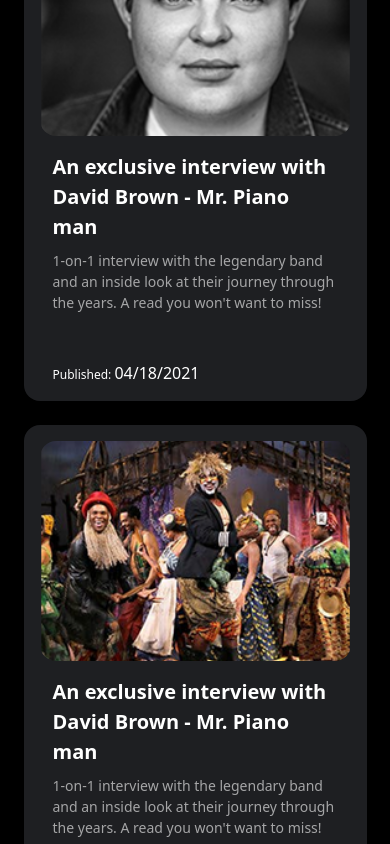
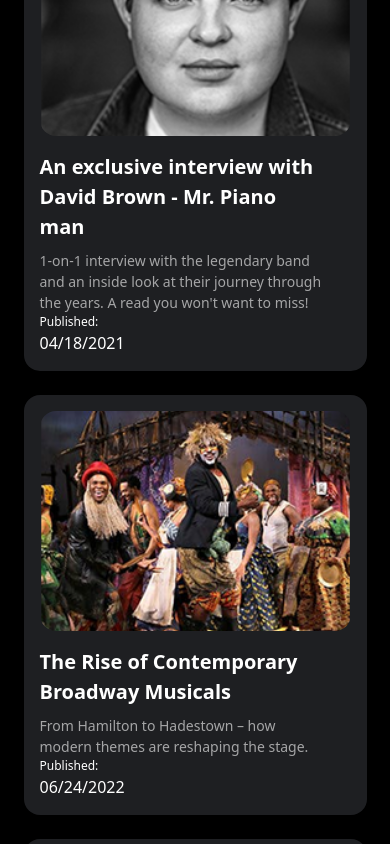
Before and after one commit to jrjrspnl/squad-react-06, a React (Vite) app in the folder Four-end-coders/: page / in a window 390 px wide. Shown: the part 1156-2000 px from the top of the page. Built offline with nearby package versions, Linux system fonts and the light colour scheme.

Commit message:
Addional Routing

```diff
--- a/Four-end-coders/src/components/Articles/ArticleCard.jsx
+++ b/Four-end-coders/src/components/Articles/ArticleCard.jsx
@@ -6,26 +6,30 @@ const ArticleCard = ({ article }) => {
     <>
       <Link
         to={`/article/${article.id}`}
-        className="bg-[#1E1F22] text-white rounded-[16px] p-4 overflow-hidden shadow-md flex-shrink-0 flex gap-4 flex-wrap flex-col sm:flex-row justify-center items-center"
+        className="bg-[#1E1F22] text-white rounded-[16px] p-4 overflow-hidden shadow-md flex-shrink-0 flex gap-4 flex-wrap flex-col sm:flex-row justify-center"
       >
         <img
           src={article.imageUrl}
           alt={article.title}
           className="w-[311px] sm:w-[251px] h-[220px] sm:h-[251px] flex-shrink-0 rounded-[16px] object-cover"
         />
-        <div className="w-[285px]">
+        <div className="w-[285px] flex flex-col justify-between">
+          <div>
             <h3 className="text-white font-open-sans text-xl font-semibold leading-normal mb-2">
               {article.title}
             </h3>
-          <p className="text-white/60 font-open-sans text-sm font-normal leading-normal mb-12">
+            <p className="text-white/60 font-open-sans text-sm font-normal leading-normal">
               {article.description}
             </p>
-          <p className="text-white font-open-sans text-xs font-normal leading-normal">
+          </div>
+          <div>
+            <p className="flex flex-col text-white font-open-sans text-xs font-normal leading-normal">
               Published:{" "}
               <span className="text-white font-open-sans text-base font-normal leading-normal">
                 {article.date}
               </span>
             </p>
+          </div>
         </div>
       </Link>
     </>
--- a/Four-end-coders/src/components/Articles/Articles.jsx
+++ b/Four-end-coders/src/components/Articles/Articles.jsx
@@ -36,7 +36,6 @@ const Articles = () => {
 
   const categories = ["All", ...[...new Set(articles.map((a) => a.category))]];
 
-  // ✅ FIXED: Pass actual filteredArticles to groupArticlesByCategory
   const groupedArticles = groupArticlesByCategory(filteredArticles);
 
   return (
--- a/Four-end-coders/src/components/Hero.jsx
+++ b/Four-end-coders/src/components/Hero.jsx
@@ -1,25 +1,61 @@
-import React from "react";
+import React, { useEffect, useState } from "react";
+import { useLocation, matchPath } from "react-router-dom";
 import heroBg from "../assets/images/thebeatles.jpg";
+import CategoryButtons from "./NewsPage/CategorySearch";
+import ReadMore from "./ReadMore";
+import { getEvents } from "../services/events";
+
 const Hero = () => {
+  const location = useLocation();
+  const match = matchPath("/article/:id", location.pathname);
+  const isNewsPage = !!match;
+  const articleId = match?.params?.id;
+
+  const [allArticles, setAllArticles] = useState([]);
+  const [currentArticleId, setCurrentArticleId] = useState(null);
+  const [loading, setLoading] = useState(false);
+
+  useEffect(() => {
+    const fetchData = async () => {
+      if (isNewsPage && articleId) {
+        setLoading(true);
+        try {
+          const articles = await getEvents();
+          setAllArticles(articles);
+          const current = articles.find((a) => String(a.id) === articleId);
+          if (current) {
+            setCurrentArticleId(current.id);
+          }
+        } catch (error) {
+          console.error("Failed to fetch articles:", error);
+        } finally {
+          setLoading(false);
+        }
+      }
+    };
+
+    fetchData();
+  }, [isNewsPage, articleId]);
+
   return (
     <div className="w-full h-screen relative text-white">
-      <img src={heroBg} alt="" className="w-full h-full object-cover " />
+      <img src={heroBg} alt="" className="w-full h-full object-cover" />
       <div className="absolute w-full h-full inset-0 bg-gray-900/30">
-        <div className="flex w-full h-full items-end justify-center inset-0 bg-gradient-to-b from-transparent to-black/100 ">
-          <div className="w-[1200px] p-4 xl:px-0">
-            <h1 className="text-4xl font-bold">Interview with the Beatles</h1>
-            <div className="mt-4 max-w-md">
-              <p className="text-sm sm:text-medium">
-                1-on-1 interview with the legendary band and an inside look at
-                their journey through out the years.{" "}
-              </p>
-              <div className="mt-8 mb-15">
-                <button className="w-full sm:w-[150px] bg-gradient-to-r from-[#C22026] to-[#C400CB] hover:bg-gradient-to-r hover:from-[#C400CB] hover:to-[#C400CB] rounded-3xl py-3 cursor-pointer">
-                  Read more
-                </button>
-              </div>
+        <div className="flex w-full h-full items-end justify-center inset-0 bg-gradient-to-b from-transparent to-black/100">
+          {isNewsPage ? (
+            <div className="flex w-[1200px] h-full pb-9 inset-0 items-end">
+              {loading ? (
+                <></>
+              ) : (
+                <CategoryButtons
+                  allArticles={allArticles}
+                  currentArticleId={currentArticleId}
+                />
+              )}
             </div>
-          </div>
+          ) : (
+            <ReadMore />
+          )}
         </div>
       </div>
     </div>
--- /dev/null
+++ b/Four-end-coders/src/components/NewsPage/CategorySearch.jsx
@@ -0,0 +1,53 @@
+import { useNavigate } from "react-router-dom";
+
+const CategoryButtons = ({ allArticles, currentArticleId }) => {
+  const navigate = useNavigate();
+
+  if (!allArticles || allArticles.length === 0) return null;
+
+  const currentArticle = allArticles.find(
+    (a) => String(a.id) === String(currentArticleId)
+  );
+  if (!currentArticle) return null;
+
+  const currentCategory = currentArticle.category;
+
+  // Get latest article per category
+  const latestByCategory = allArticles.reduce((acc, article) => {
+    if (
+      !acc[article.category] ||
+      new Date(article.date) > new Date(acc[article.category].date)
+    ) {
+      acc[article.category] = article;
+    }
+    return acc;
+  }, {});
+
+  // Exclude current category
+  const otherCategoryArticles = Object.values(latestByCategory).filter(
+    (article) => article.category !== currentCategory
+  );
+
+  return (
+    <div className="flex flex-wrap gap-4 justify-center mt-8">
+      <button
+        onClick={() => navigate("/")}
+        className="border border-red-600 text-white rounded-full px-6 py-2 hover:bg-red-600 cursor-pointer"
+      >
+        All
+      </button>
+
+      {otherCategoryArticles.map((article) => (
+        <button
+          key={article.id}
+          onClick={() => navigate(`/article/${article.id}`)}
+          className="border border-red-600 text-white rounded-full px-6 py-2 hover:bg-red-600 cursor-pointer"
+        >
+          {article.category}
+        </button>
+      ))}
+    </div>
+  );
+};
+
+export default CategoryButtons;
--- a/Four-end-coders/src/components/NewsPage/NewsPage.jsx
+++ b/Four-end-coders/src/components/NewsPage/NewsPage.jsx
@@ -10,9 +10,11 @@ export default function NewsPage() {
   const [article, setArticle] = React.useState(null);
   const [related, setRelated] = React.useState([]);
   const [allArticles, setAllArticles] = React.useState([]);
+  const [isLoading, setIsLoading] = React.useState(true); // New loading state
 
   React.useEffect(() => {
     const fetchArticles = async () => {
+      setIsLoading(true); // Set loading to true before fetching
       const articles = await getEvents();
       setAllArticles(articles);
 
@@ -25,12 +27,31 @@ export default function NewsPage() {
         );
         setRelated(relatedArticles);
       }
+
+      setIsLoading(false); // Set loading to false after fetching is done
     };
 
     fetchArticles();
   }, [id]);
 
-  if (!article) return <p className="text-white text-center">Loading article...</p>;
+  if (isLoading) {
+    return (
+      <div className="bg-black text-white py-6 px-4 xl:px-0 flex flex-col items-center">
+        <div className="lg:w-[75rem] max-w-full">
+          <p className="text-white text-center">Loading article...</p>
+        </div>
+      </div>
+    );
+  }
+
+  if (!article)
+    return (
+      <div className="bg-black text-white py-6 px-4 xl:px-0 flex flex-col items-center">
+        <div className="lg:w-[75rem] max-w-full">
+          <p className="text-white text-center">Article not found.</p>
+        </div>
+      </div>
+    );
 
   return (
     <div className="bg-black text-white py-6 px-4 xl:px-0 flex flex-col items-center">
@@ -38,7 +59,9 @@ export default function NewsPage() {
         <div className="flex mb-8 justify-between flex-wrap">
           <ProfileCard />
           <div className="flex flex-col">
-            <span className="text-white text-right text-[12px]">Published:</span>
+            <span className="text-white text-right text-[12px]">
+              Published:
+            </span>
             <span className="text-white text-[14px]">{article.date}</span>
           </div>
         </div>
--- /dev/null
+++ b/Four-end-coders/src/components/ReadMore.jsx
@@ -0,0 +1,22 @@
+import React from "react";
+
+const ReadMore = () => {
+  return (
+    <div className="w-[1200px] p-4 xl:px-0">
+      <h1 className="text-4xl font-bold">Interview with the Beatles</h1>
+      <div className="mt-4 max-w-md">
+        <p className="text-sm sm:text-medium">
+          1-on-1 interview with the legendary band and an inside look at their
+          journey through out the years.{" "}
+        </p>
+        <div className="mt-8 mb-15">
+          <button className="w-full sm:w-[150px] bg-gradient-to-r from-[#C22026] to-[#C400CB] hover:bg-gradient-to-r hover:from-[#C400CB] hover:to-[#C400CB] rounded-3xl py-3 cursor-pointer">
+            Read more
+          </button>
+        </div>
+      </div>
+    </div>
+  );
+};
+
+export default ReadMore;
--- a/Four-end-coders/src/components/SidebarMenu/SidebarMenu.jsx
+++ b/Four-end-coders/src/components/SidebarMenu/SidebarMenu.jsx
@@ -1,15 +1,40 @@
 import React from "react";
 import { FiSearch, FiHeart, FiStar, FiFilm } from "react-icons/fi";
 import { TbSpeakerphone } from "react-icons/tb";
+import { useNavigate } from "react-router-dom";
+import { getEvents } from "../../services/events";
 
 const SidebarMenu = ({ sidebarRef }) => {
+  const navigate = useNavigate();
+
+  const handleLatestNewsClick = async () => {
+    try {
+      const articles = await getEvents();
+      const sorted = [...articles].sort(
+        (a, b) => new Date(b.date) - new Date(a.date)
+      );
+      const latest = sorted[0];
+
+      if (latest) {
+        navigate(`/article/${latest.id}`);
+      }
+    } catch (error) {
+      console.error("Failed to navigate to latest news:", error);
+    }
+  };
+
   // prettier-ignore
   const menus = [
-  { id: 1, icon: <FiSearch />, text: "Search Events" },
-  { id: 2, icon: <FiHeart />, text: "Follow Art Organizations"},
-  { id: 3, icon: <FiStar />, text: "Highlight Video" },
-  { id: 4, icon: <TbSpeakerphone />, text: "Latest News" },
-  { id: 5, icon: <FiFilm />, text: "Watch" },
+    { id: 1, icon: <FiSearch />, text: "Search Events" },
+    { id: 2, icon: <FiHeart />, text: "Follow Art Organizations" },
+    { id: 3, icon: <FiStar />, text: "Highlight Video" },
+    {
+      id: 4,
+      icon: <TbSpeakerphone />,
+      text: "Latest News",
+      onClick: handleLatestNewsClick, // Add the handler here
+    },
+    { id: 5, icon: <FiFilm />, text: "Watch" },
   ];
 
   return (
@@ -52,7 +77,11 @@ const MenuList = ({ menus }) => {
       {menus.map((menu) => {
         return (
           <li key={menu.id} className="border-t-[1px] border-t-[#101010] pb-2">
-            <MenuItem icon={menu.icon} text={menu.text}></MenuItem>
+            <MenuItem
+              icon={menu.icon}
+              text={menu.text}
+              onClick={menu.onClick}
+            ></MenuItem>
           </li>
         );
       })}
@@ -60,8 +89,11 @@ const MenuList = ({ menus }) => {
   );
 };
 
-const MenuItem = ({ icon, text }) => (
-  <div className="flex items-center space-x-3 text-sm cursor-pointer hover:bg-[#0F0F0F] p-3 rounded-xl mx-2 mt-2">
+const MenuItem = ({ icon, text, onClick }) => (
+  <div
+    className="flex items-center space-x-3 text-sm cursor-pointer hover:bg-[#0F0F0F] p-3 rounded-xl mx-2 mt-2"
+    onClick={onClick}
+  >
     <span className="text-white font-sans text-base font-semibold leading-normal">
       {icon}
     </span>
--- a/Four-end-coders/src/data/events.js
+++ b/Four-end-coders/src/data/events.js
@@ -17,67 +17,70 @@ export const articles = [
   },
   {
     id: 2,
-    title: "An exclusive interview with David Brown - Mr. Piano man",
+    title: "The Rise of Contemporary Broadway Musicals",
     description:
-      "1-on-1 interview with the legendary band and an inside look at their journey through the years. A read you won't want to miss!",
-    date: "04/18/2021",
+      "From Hamilton to Hadestown – how modern themes are reshaping the stage.",
+    date: "06/24/2022",
     imageUrl: Broadway2,
     category: "Broadway",
   },
   {
     id: 3,
-    title: "An exclusive interview with David Brown - Mr. Piano man",
+    title: "Top 10 Iconic Broadway Performances of the Last Decade",
     description:
-      "1-on-1 interview with the legendary band and an inside look at their journey through the years. A read you won't want to miss!",
-    date: "04/18/2021",
+      "A celebration of the most memorable Broadway performances since 2010.",
+    date: "09/10/2021",
     imageUrl: Broadway1,
     category: "Broadway",
   },
   {
     id: 4,
-    title: "An exclusive interview with David Brown - Mr. Piano man",
-    description: "1-on-1 interview with the legendary band...",
-    date: "04/18/2021",
+    title: "Reviving the Classics: Musicals Making a Comeback",
+    description: "How older musicals are being reimagined for new generations.",
+    date: "03/15/2024",
     imageUrl: Musicals1,
     category: "Musicals",
   },
   {
     id: 5,
-    title: "An exclusive interview with David Brown - Mr. Piano man",
-    description: "1-on-1 interview with the legendary band...",
-    date: "04/18/2021",
+    title: "Musicals That Changed the Game",
+    description:
+      "A deep dive into the most innovative and groundbreaking musicals of all time.",
+    date: "07/30/2023",
     imageUrl: Musicals2,
     category: "Musicals",
   },
   {
     id: 6,
-    title: "An exclusive interview with David Brown - Mr. Piano man",
-    description: "1-on-1 interview with the legendary band...",
-    date: "04/18/2021",
+    title: "The Power of Song: Why Musicals Move Us",
+    description:
+      "An exploration of emotional storytelling through song and dance.",
+    date: "11/08/2022",
     imageUrl: Musicals2,
     category: "Musicals",
   },
   {
     id: 7,
-    title: "An exclusive interview with David Brown - Mr. Piano man",
-    description: "1-on-1 interview with the legendary band...",
-    date: "04/18/2021",
+    title: "The Language of Movement in Ballet",
+    description:
+      "Understanding how ballet tells stories through physical expression and form.",
+    date: "01/22/2024",
     imageUrl: Ballet1,
     category: "Ballet",
   },
   {
     id: 8,
-    title: "An exclusive interview with David Brown - Mr. Piano man",
-    description: "1-on-1 interview with the legendary band...",
-    date: "04/18/2021",
+    title: "Ballet’s Global Influence in the 21st Century",
+    description: "From Moscow to New York, how ballet is evolving worldwide.",
+    date: "05/11/2023",
     imageUrl: Ballet2,
     category: "Ballet",
   },
   {
     id: 9,
-    title: "An exclusive interview with David Brown - Mr. Piano man",
-    description: "1-on-1 interview with the legendary band...",
-    date: "04/18/2021",
+    title: "Young Stars of Ballet: The Next Generation",
+    description: "Meet the rising talents shaping the future of ballet.",
+    date: "08/18/2022",
     imageUrl: Ballet1,
     category: "Ballet",
   },
```
Lines whose indentation alone changed are shown as unchanged.
